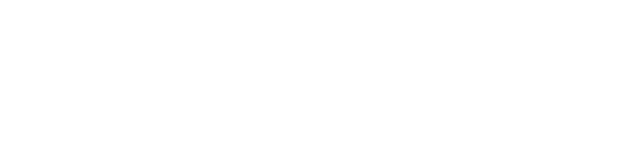
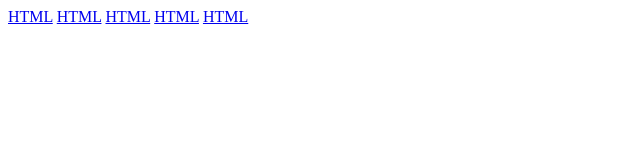
Before and after one commit to aleksei24/circular_menu, a plain HTML site: page example/index.html in a window 1280 px wide. Shown: the whole page, without its empty margins (0-640 px from the left). Drawn offline with Linux system fonts and the light colour scheme.

Commit message:
в html созданы элементы меню

```diff
--- a/example/index.html
+++ b/example/index.html
@@ -8,7 +8,16 @@
     <title>Document</title>
 </head>
 <body>
-
+    <div class="circular-menu">
+        <a href="#" class="circular-menu__item">HTML</a>
+        <a href="#" class="circular-menu__item">HTML</a>
+        <a href="#" class="circular-menu__item">HTML</a>
+        <a href="#" class="circular-menu__item">HTML</a>
+        <a href="#" class="circular-menu__item">HTML</a>
+        <a href="#" class="circular-menu__button">
+            <span class="circular-menu__lines"></span>
+        </a>
+    </div>
 
     <script src="./js/script.js"></script>
 </body>
```
